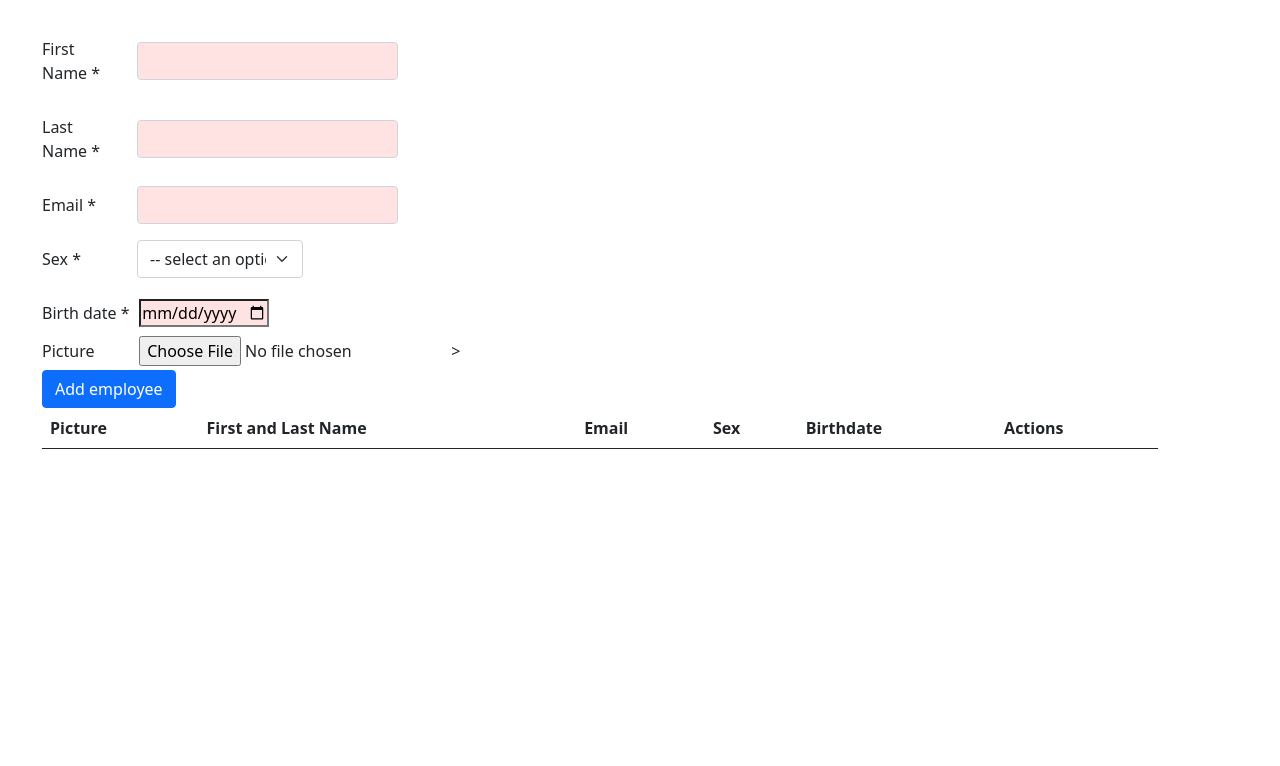
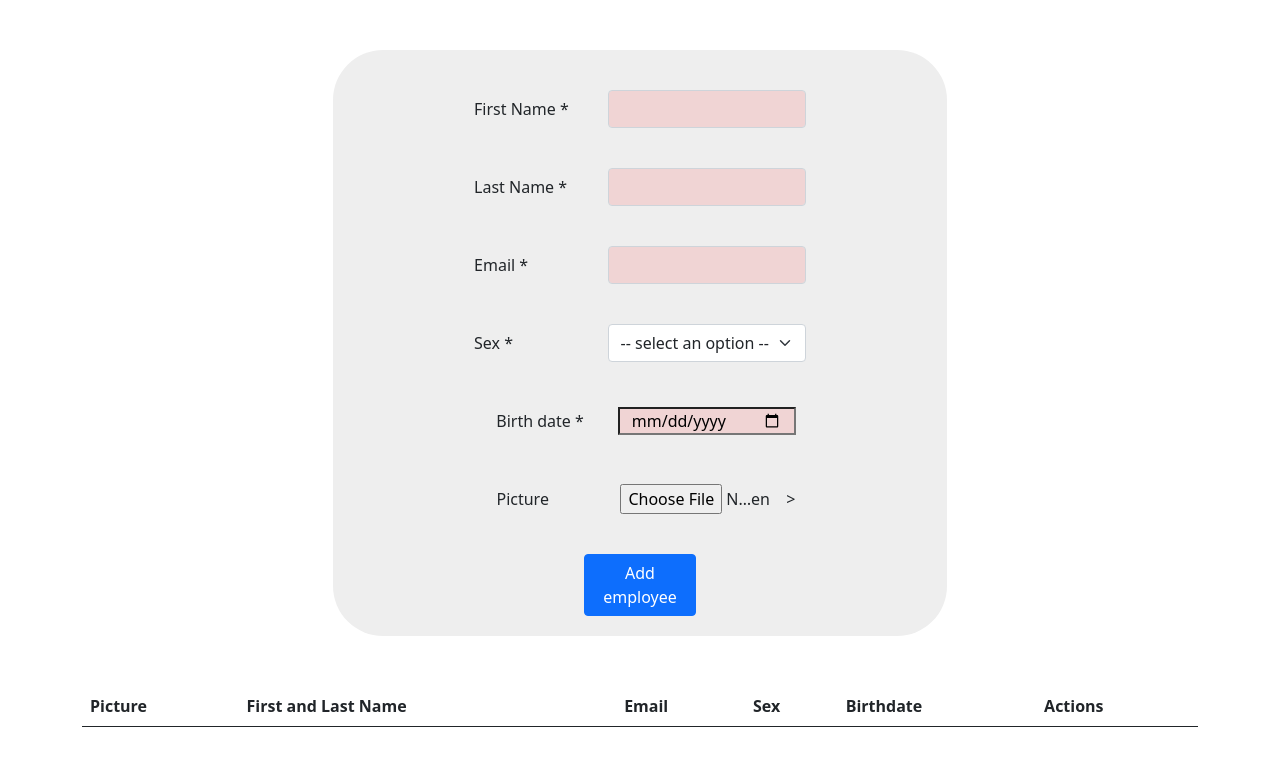
Before and after one commit to Dorinacho/CMS-Javascript3, a website: page index.html in a window 1280 px wide. Drawn offline with nearby package versions, Linux system fonts and the light colour scheme.

Commit message:
Some styling

```diff
--- a/index.html
+++ b/index.html
@@ -11,7 +11,6 @@
     <script src="https://cdn.jsdelivr.net/npm/bootstrap@5.1.0/dist/js/bootstrap.bundle.min.js" integrity="sha384-U1DAWAznBHeqEIlVSCgzq+c9gqGAJn5c/t99JyeKa9xxaYpSvHU5awsuZVVFIhvj" crossorigin="anonymous"></script>
     <link rel="stylesheet" type="text/css" href="styles.css" />
     <script src="script.js"></script>
-    <!-- <script src="require.js"></script> -->
     <script src="moment.min.js"></script>
 </head>
 
@@ -19,7 +18,7 @@
     <div class="container">
         <form id="employee-data" onsubmit="event.preventDefault();onFormSubmit();">
             <div class="row mb-3">
-                <label for="first-name" class="col-sm-1 col-form-label">
+                <label for="first-name" class="col-sm-3 col-form-label">
                     First Name
                     <abbr
                         title="This field is mandatory"
@@ -27,12 +26,12 @@
                         *
                     </abbr>
                 </label>
-                <div class="col-sm-3">
+                <div class="col-sm-5">
                     <input type="text" class="form-control" id="first-name" required maxlength="35" pattern="[A-Za-z]+" title="Only letters in your name please">
                 </div>
             </div>
             <div class="row mb-3">
-                <label for="last-name" class="col-sm-1 col-form-label">
+                <label for="last-name" class="col-sm-3 col-form-label">
                     Last Name
                     <abbr
                         title="This field is mandatory"
@@ -40,12 +39,12 @@
                         *
                     </abbr>
                 </label>
-                <div class="col-sm-3">
+                <div class="col-sm-5">
                     <input type="text" class="form-control" id="last-name" required maxlength="35" pattern="[A-Za-z]+" title="Only letters in your name please">
                 </div>
             </div>
             <div class="row mb-3">
-                <label for="email" class="col-sm-1 col-form-label">
+                <label for="email" class="col-sm-3 col-form-label">
                     Email
                     <abbr
                         title="This field is mandatory"
@@ -53,12 +52,12 @@
                         *
                     </abbr>
                 </label>
-                <div class="col-sm-3">
+                <div class="col-sm-5">
                     <input type="email" class="form-control" id="email" required>
                 </div>
             </div>
             <div class="row mb-3">
-                <label for="sex-selector" class="col-sm-1 col-form-label">
+                <label for="sex-selector" class="col-sm-3 col-form-label">
                     Sex
                     <abbr
                         title="This field is mandatory"
@@ -66,7 +65,7 @@
                         *
                     </abbr>
                 </label>
-                <div class="col-sm-2">
+                <div class="col-sm-5">
                     <select class="form-select" id="sex-selector" aria-label="Default select example" required>
                     <option disabled selected value>
                          -- select an option --
@@ -80,25 +79,20 @@
                   </select>
                 </div>
             </div>
-            <div>
-                <label for="birth-date" class="col-sm-1 col-form-label">
+            <div class="row mb-3">
+                <label for="birthdate" class="col-sm-3 col-form-label">
                     Birth date
                     <abbr title="This field is mandatory" aria-label="required">
                         *
                     </abbr>
                 </label>
-                <input type="date" id="birthdate" required max="2003-01-01" title="Please choose your birthdate">
-                <!-- <div id="date-picker-example" class="col-sm-1 col-form-label md-form md-outline input-with-post-icon datepicker">
-                    <input placeholder="Select date" type="text" id="birth-date" class="form-control">
-
-                    <i class="far fa-calendar-alt input-prefix" tabindex=0> </i>
-                </div> -->
+                <input type="date" class="col-sm-4" id="birthdate" required title="Please choose your birthdate" />
             </div>
-            <div>
-                <label for="picture-upload" class="col-sm-1 col-form-label">
+            <div class="row mb-3">
+                <label for="picture-upload" class="col-sm-2 col-form-label">
                     Picture
                 </label>
-                <input type="file" id="picture-upload" onchange="">>
+                <input type="file" class="col-sm-4" id="picture-upload">>
             </div>
             <button type="submit" class="btn btn-primary" value="Submit">
                 Add employee
--- a/styles.css
+++ b/styles.css
@@ -2,11 +2,23 @@
     display: flex;
     justify-content: center;
     flex-direction: column;
-    margin: 30px;
+    align-items: center;
+}
+
+form {
+    background-color: rgb(238, 238, 238);
+    border-radius: 50px;
+    margin: 50px 0 50px 0;
+    width: 800px;
+    max-width: 55%;
+    min-width: 350px;
 }
 
 .row {
+    display: flex;
     align-items: center;
+    justify-content: center;
+    margin: 40px;
 }
 
 abbr[title] {
@@ -19,6 +31,14 @@ input:invalid {
     background-color: #fc00001c;
 }
 
+#picture-upload {
+    margin-left: 35px;
+}
+
+button {
+    margin: 20px 40.8% 20px 40.8%;
+}
+
 img {
     width: 70px;
     height: 70px;
```
Also changed, not shown: script.js (+11 -66 lines).
